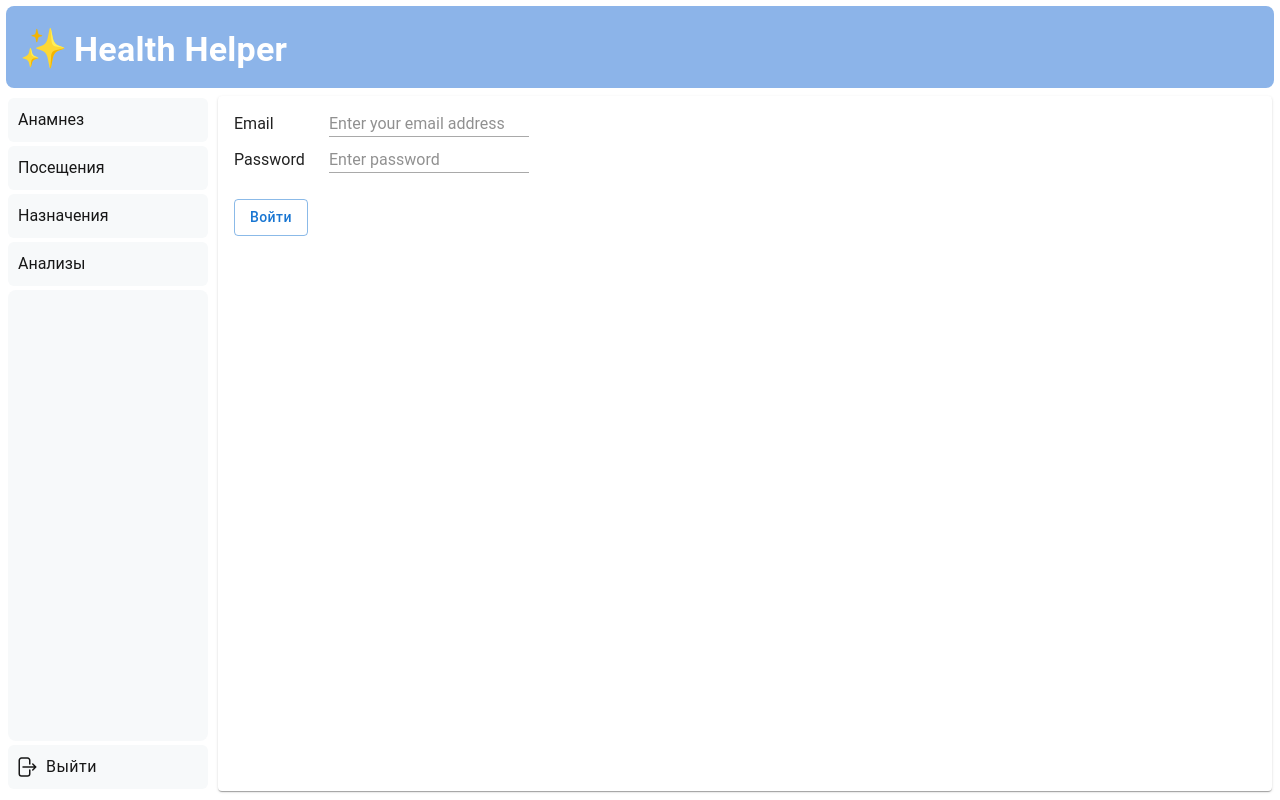
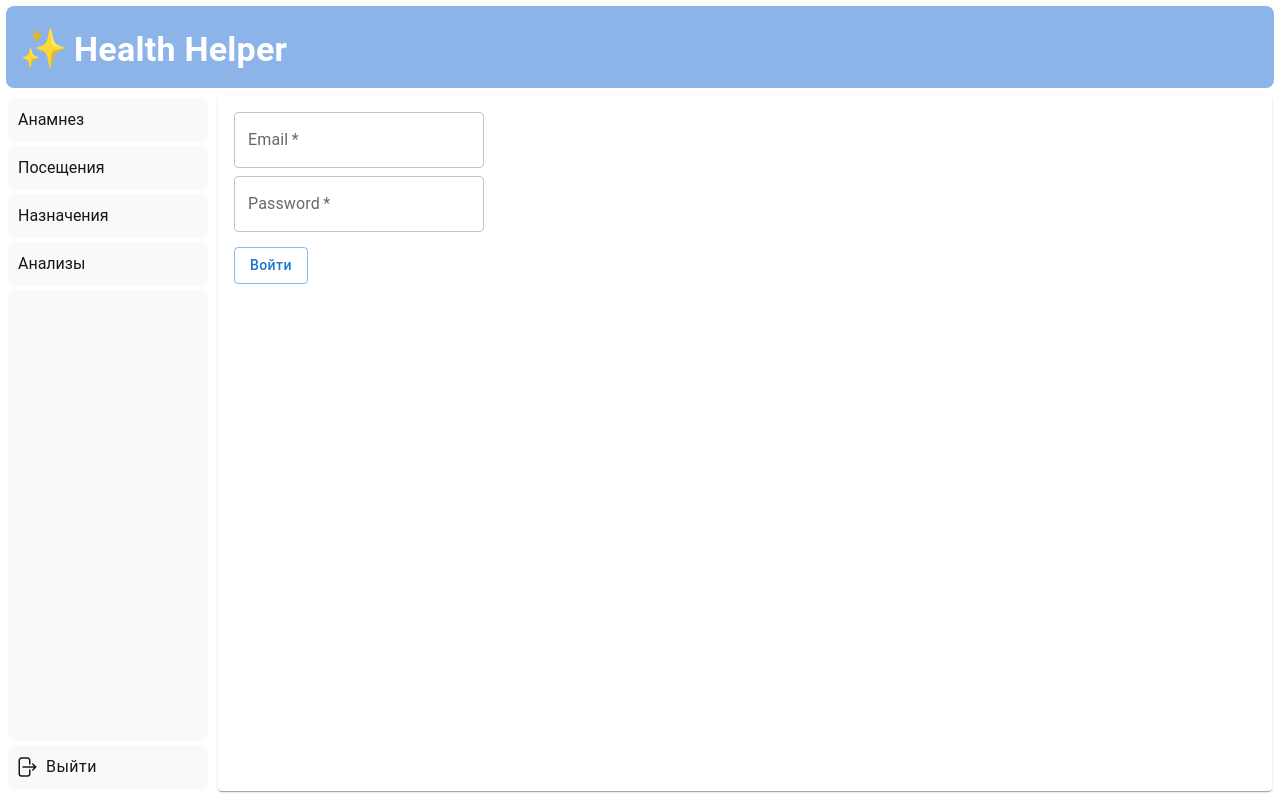
Before and after one commit to tanya-chuk/health-helper, a Next.js app: page /login in a window 1280 px wide. Built offline with nearby package versions, Linux system fonts and the light colour scheme.

Commit message:
Refactors forms markup (#9)

```diff
--- a/app/(routes)/login/LoginForm.tsx
+++ b/app/(routes)/login/LoginForm.tsx
@@ -1,6 +1,6 @@
 'use client';
 import React, { useActionState } from 'react';
-import { Button } from '@mui/material';
+import { Box, Button, TextField, Typography } from '@mui/material';
 import { authenticate } from '@/app/lib/actions';
 import { useSearchParams } from 'next/navigation';
 
@@ -13,41 +13,35 @@ export const LoginForm = () => {
   );
 
   return (
-    <form action={formAction}>
-      <div>
-        <div style={{ height: '36px', display: 'flex', gap: 15 }}>
-          <label htmlFor="email" style={{ width: '80px' }}>
-            Email
-          </label>
-          <div>
-            <input
+    <Box component="form" action={formAction}>
+      <Box
+        sx={{
+          width: '250px',
+          display: 'flex',
+          flexDirection: 'column',
+          gap: '8px',
+        }}
+      >
+        <TextField
+          required
           id="email"
           type="email"
           name="email"
+          label="Email"
           placeholder="Enter your email address"
+        />
+        <TextField
           required
-              style={{ width: '200px', borderBottom: '1px solid darkgrey' }}
-            />
-          </div>
-        </div>
-        <div style={{ height: '36px', display: 'flex', gap: 15 }}>
-          <label htmlFor="password" style={{ width: '80px' }}>
-            Password
-          </label>
-          <div>
-            <input
           id="password"
           type="password"
           name="password"
+          label="Password"
           placeholder="Enter password"
-              required
-              minLength={6}
-              style={{ width: '200px', borderBottom: '1px solid darkgrey' }}
+          slotProps={{ htmlInput: { minLength: 6 } }}
         />
-          </div>
-        </div>
-      </div>
-      <input type="hidden" name="redirectTo" value={callbackUrl} />
+      </Box>
+      <TextField hidden type="hidden" name="redirectTo" value={callbackUrl} />
+      {errorMessage && <Typography>{errorMessage}</Typography>}
       <Button
         aria-disabled={isPending}
         type="submit"
@@ -56,7 +50,6 @@ export const LoginForm = () => {
       >
         Войти
       </Button>
-      {errorMessage && <p>{errorMessage}</p>}
-    </form>
+    </Box>
   );
 };
--- a/app/components/AppLayout/MainNavigation.tsx
+++ b/app/components/AppLayout/MainNavigation.tsx
@@ -2,7 +2,7 @@
 import React, { useActionState, useEffect, useState } from 'react';
 import { clsx } from 'clsx';
 import { usePathname } from 'next/navigation';
-import { Stack } from '@mui/material';
+import { Box, Stack } from '@mui/material';
 import { logout } from '@/app/lib/actions';
 import SignOut from '@/public/sign_out.svg';
 import { StyledBox, StyledButton, StyledLink } from './styled';
@@ -58,7 +58,7 @@ export const MainNavigation = () => {
         </Stack>
       </StyledBox>
       <StyledBox className="spacer" />
-      <form action={formAction}>
+      <Box component="form" action={formAction}>
         <StyledButton
           type="submit"
           variant="text"
@@ -67,7 +67,7 @@ export const MainNavigation = () => {
           Выйти
         </StyledButton>
         {errorMessage && <p>{errorMessage}</p>}
-      </form>
+      </Box>
     </StyledBox>
   );
 };
--- a/package.json
+++ b/package.json
@@ -33,6 +33,7 @@
     "postgres": "^3.4.5",
     "react": "^19.0.0",
     "react-dom": "^19.0.0",
+    "react-hook-form": "^7.56.0",
     "styled-components": "^6.1.16",
     "svgo": "^3.3.2",
     "zod": "^3.24.3"
```
Also changed, not shown: 1 other file (tests, documents, lock files or other folders). Lines whose indentation alone changed are shown as unchanged.
